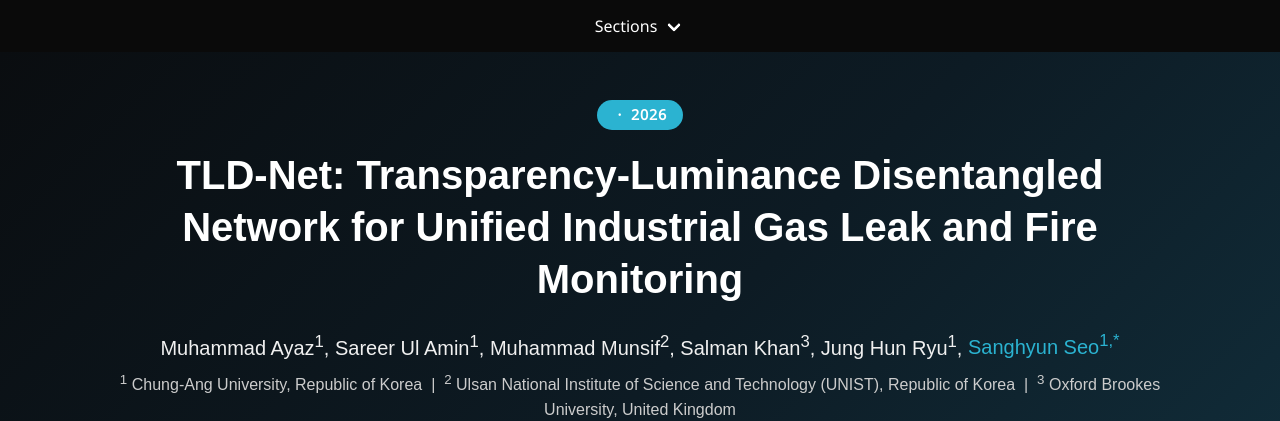
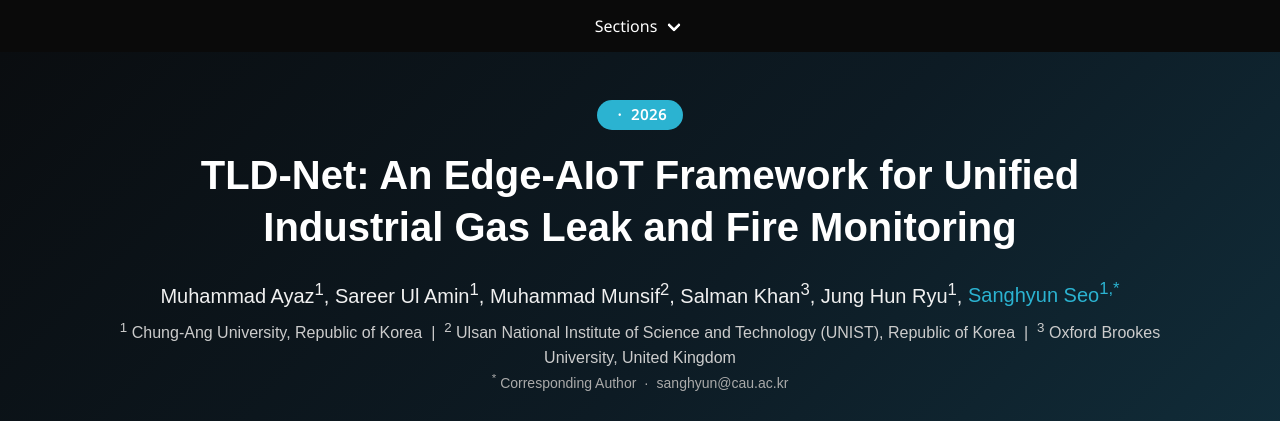
Before and after one commit to ayazkhan789/TLD-Net, a plain HTML site: page docs/index.html in a window 1280 px wide. Shown: the top 421 px of the page. Drawn offline with nearby package versions, Linux system fonts and the light colour scheme; some icons are missing; a web font is replaced by a local one.

Commit message:
Update title and description in index.html

```diff
--- a/docs/index.html
+++ b/docs/index.html
@@ -2,8 +2,8 @@
 <html lang="en">
 <head>
   <meta charset="utf-8">
-  <meta name="description" content="TLD-Net: Transparency-Luminance Disentangled Network for Unified Industrial Gas Leak and Fire Monitoring">
-  <meta property="og:title" content="TLD-Net: Transparency-Luminance Disentangled Network for Unified Industrial Gas Leak and Fire Monitoring"/>
+  <meta name="description" content="TLD-Net: An Edge-AIoT Framework for Unified Industrial Gas Leak and Fire Monitoring">
+  <meta property="og:title" content="TLD-Net: An Edge-AIoT Framework for Unified Industrial Gas Leak and Fire Monitoring"/>
   <meta property="og:description" content="A unified instance segmentation framework for joint gas leak and fire monitoring, achieving 47.0% mask mAP at 23.5 FPS on Jetson AGX Orin."/>
   <meta property="og:image" content="https://drive.google.com/thumbnail?id=1zrnPm6DqS1GUcgOxtI-BXK0BjKaEyoX_&sz=w1200"/>
   <meta name="viewport" content="width=device-width, initial-scale=1">
@@ -115,7 +115,7 @@
           <div class="venue-badge"> &nbsp;&middot;&nbsp; 2026</div>
 
           <h1 class="title is-2 publication-title" style="margin-top:0.6rem;">
-            TLD-Net: Transparency-Luminance Disentangled Network for Unified Industrial Gas Leak and Fire Monitoring
+            TLD-Net: An Edge-AIoT Framework for Unified Industrial Gas Leak and Fire Monitoring
           </h1>
 
           <div class="is-size-5 publication-authors" style="margin-top:1rem;">
```
